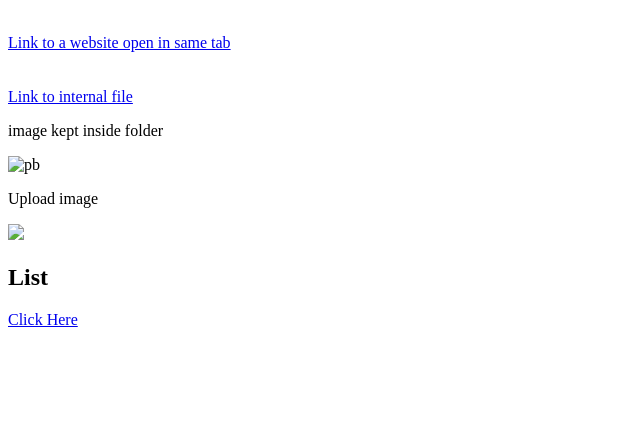
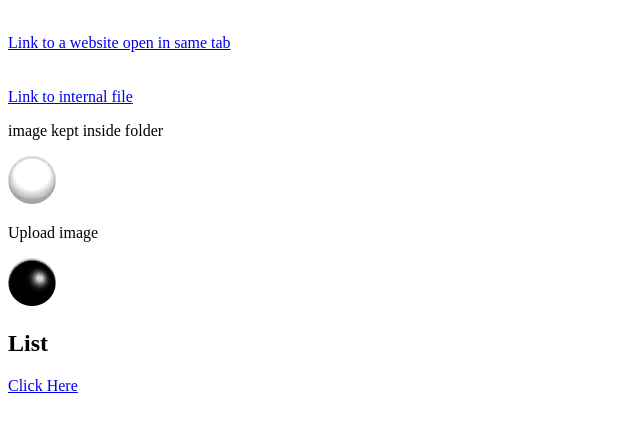
Before and after one commit to atulpatel8251/repo2, a plain HTML site: page index.html in a window 1280 px wide. Shown: the part 100-532 px from the top of the page, without its empty margins (0-640 px from the left). Drawn offline with Linux system fonts and the light colour scheme.

Commit message:
Update index.html

```diff
--- a/index.html
+++ b/index.html
@@ -15,9 +15,9 @@
             <br>
 
             <p>image kept inside folder</p>
-            <img src="/image/white-ball.png" alt="pb"/>
+            <img src="/white-ball.png" alt="pb"/>
             <p>Upload image</p>
-            <img src="/HTML/black-ball.png"/>
+            <img src="/black-ball.png" alt="hh">
             <h2>List</h2>
             <a href="F:\Html\orderinoreder.html">Click Here</a>
 
```
